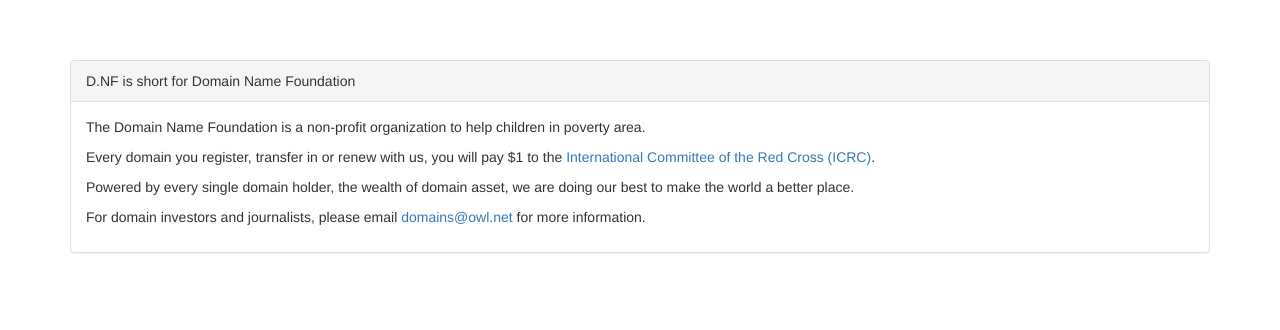
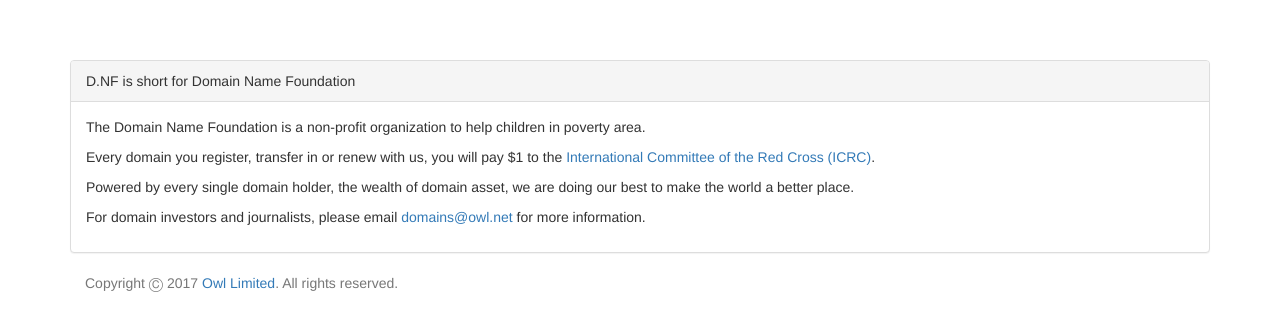
Before and after one commit to owl-limited/d.nf, a plain HTML site: page index.html in a window 1280 px wide. Shown: the part 340-670 px from the top of the page. Drawn offline with nearby package versions, Linux system fonts and the light colour scheme.

Commit message:
Update index.html

```diff
--- a/index.html
+++ b/index.html
@@ -24,5 +24,10 @@
 	  <p>For domain investors and journalists, please email <a href="mailto:domains@owl.net?subject=Owl Domain Name Foundation Service">domains@owl.net</a> for more information.</a></p>
     </div>
 </div>
+<footer class="footer">
+<div class="container">
+<p class="text-muted">Copyright &#9400; 2017 <a href="https://owl.net/">Owl Limited</a>. All rights reserved.</p>
+</div>
+</footer>
 </div>
 </html>
```
